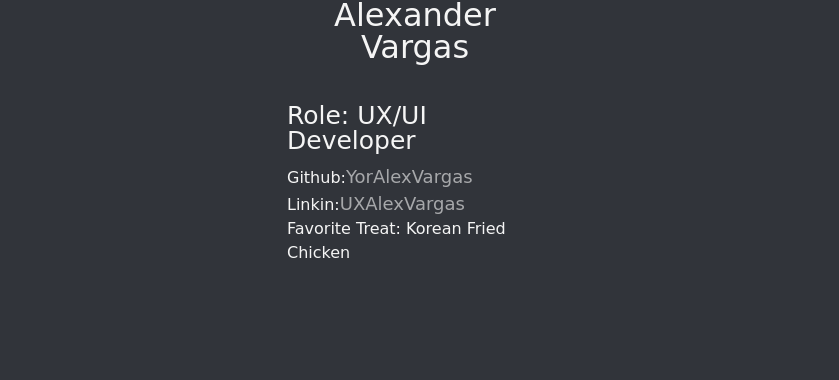
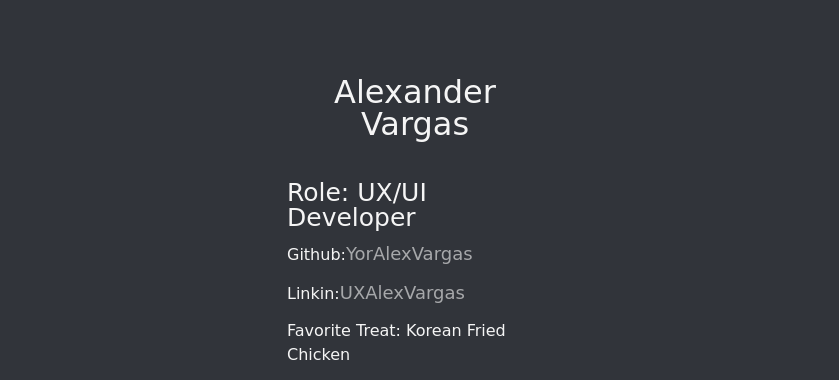
Before and after one commit to BetterProfessor/UI, a plain HTML site: page UI Better Professor/Team.html in a window 1280 px wide. Shown: the part 2519-2899 px from the top of the page, without its empty margins (225-1064 px from the left). Before the commit the page ends 2784 px from the top, so only its background shows below. Drawn offline with Linux system fonts and the light colour scheme; a web font is replaced by a local one.

Commit message:
last push

```diff
--- a/UI Better Professor/less/home.less
+++ b/UI Better Professor/less/home.less
@@ -141,7 +141,7 @@ body{
                 border-radius: 100%;
             }
             p{
-                padding-bottom: 0;
+                padding-bottom: 5%;
                 padding-top: 0;
 
                 a{
```
Also changed, not shown: UI Better Professor/css/index.css.
